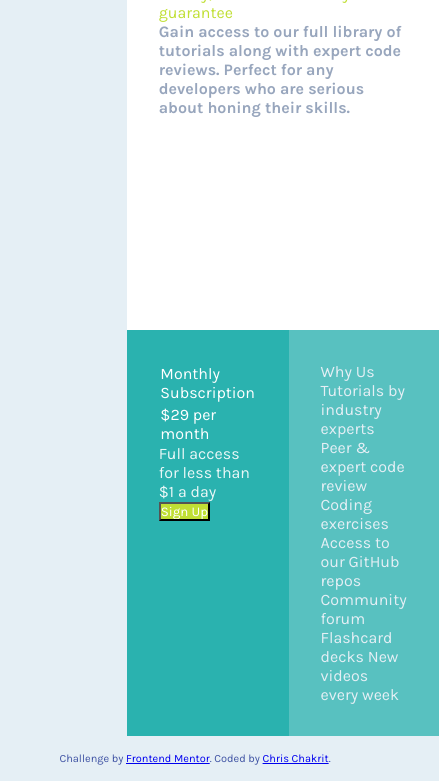
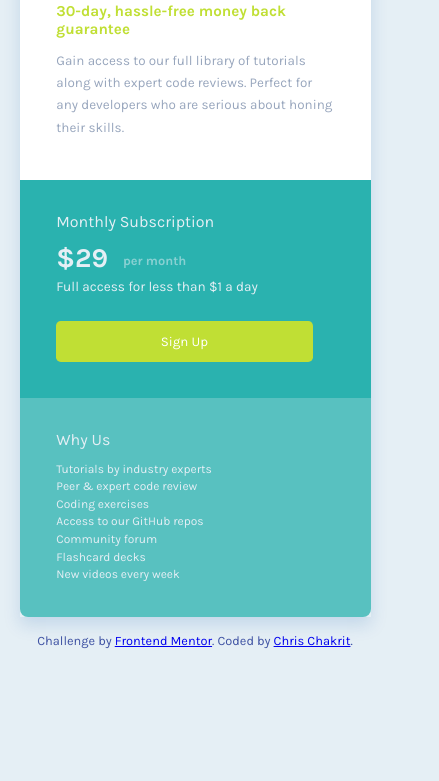
Before and after one commit to chrischakrit/Single-price-grid-component, a plain HTML site: page index.html in a window 390 px wide. Shown: the part 204-985 px from the top of the page, 439 px wide, since content can reach past the window. After the commit the page ends 868 px from the top, so only its background shows below. Drawn offline with Linux system fonts and the light colour scheme.

Commit message:
fix CSS and media query

```diff
--- a/index.html
+++ b/index.html
@@ -9,25 +9,29 @@
   <body>
     <main class="grid-container">
       <article>
-        <h2 id="header-1">Join our community</h2>
-        <p id="header-2">30-day, hassle-free money back guarantee</p>
-        <p id="header-3">
+        <h1 id="community-1">Join our community</h1>
+        <p id="community-2">30-day, hassle-free money back guarantee</p>
+        <p id="community-3">
           Gain access to our full library of tutorials along with expert code
           reviews. Perfect for any developers who are serious about honing their
           skills.
         </p>
       </article>
       <article>
-        <div id="Sub-1">Monthly Subscription</div>
-        <div id="Sub-2">&dollar;29 <span>per month</span></div>
-        <p id="Sub-4">Full access for less than &dollar;1 a day</p>
+        <div id="sub-1">Monthly Subscription</div>
+        <div id="sub-2">&dollar;29 <span id="sub-3">per month</span></div>
+        <p id="sub-4">Full access for less than &dollar;1 a day</p>
         <input type="submit" value="Sign Up" />
       </article>
       <article>
-        <div>Why Us</div>
-        <p>
-          Tutorials by industry experts Peer &amp; expert code review Coding
-          exercises Access to our GitHub repos Community forum Flashcard decks
+        <div id="why-1">Why Us</div>
+        <p id="why-2">
+          Tutorials by industry experts <br />
+          Peer &amp; expert code review <br />
+          Coding exercises <br />
+          Access to our GitHub repos <br />
+          Community forum <br />
+          Flashcard decks <br />
           New videos every week
         </p>
       </article>
--- a/style.css
+++ b/style.css
@@ -6,63 +6,133 @@
   box-sizing: border-box;
   font-family: "Karla", sans-serif;
 }
+:root {
+  --cyan: hsla(179, 62%, 43%);
+  --bright-yellow: hsl(71, 73%, 54%);
+  --light-grey: hsl(204, 43%, 93%);
+  --grayish-blue: hsla(218, 22%, 67%);
+}
 body {
-  background-color: hsl(204, 43%, 93%); /*Light Grey*/
+  background-color: var(--light-grey);
 }
 .grid-container {
   display: grid;
-  grid-template-rows: repeat(2, 1fr);
+  grid-template-rows: 4.25fr 5fr;
   grid-template-columns: repeat(2, 1fr);
   margin: 0 auto;
-  margin-top: 8rem;
-  width: 35%;
+  margin-top: 10rem;
+  width: 36%;
+  box-shadow: 0px 15px 30px rgba(0, 80, 170, 0.15);
 }
-article {
-  padding: 2rem;
-  font-size: 1rem;
-}
+
+/* Join community section */
 article:first-child {
   grid-column: 1/3;
   background-color: white;
+  border-radius: 0.5rem 0.5rem 0 0;
 }
+#community-1 {
+  color: var(--cyan);
+  font-size: 1.3rem;
+  font-weight: 700;
+  padding: 2rem 2.3rem 0.7rem;
+}
+#community-2 {
+  color: var(--bright-yellow);
+  font-size: 0.95rem;
+  font-weight: 700;
+  padding: 0.7rem 2.3rem 0.7rem;
+}
+#community-3 {
+  color: var(--grayish-blue);
+  font-size: 0.84rem;
+  font-weight: 400;
+  padding: 0 2.3rem 1.2rem;
+  line-height: 1.4rem;
+}
+
+/* Subscription section */
 article:nth-child(2) {
-  background-color: hsla(179, 62%, 43%); /*Cyan*/
-  color: white;
+  background-color: var(--cyan);
+  color: var(--light-grey);
+  border-radius: 0 0 0 0.5rem;
 }
-article:last-child {
-  background-color: hsla(179, 62%, 43%); /*Cyan*/
-  opacity: 75%;
-  color: hsl(204, 43%, 93%); /*Light Grey*/
+#sub-1 {
+  padding: 2rem 2.3rem 0.5rem;
 }
-#header-1 {
-  color: hsla(179, 62%, 43%); /*Cyan*/
+#sub-2 {
+  font-size: 1.7rem;
+  font-weight: 700;
+  padding: 0.2rem 2.3rem 0.2rem;
 }
-#header-2 {
-  color: hsl(71, 73%, 54%); /*Bright Yellow*/
+#sub-3 {
+  font-size: 0.8rem;
+  vertical-align: middle;
+  padding: 0.5rem 0.5rem 0.5rem;
+  opacity: 0.5;
 }
-#header-3 {
-  font-weight: bold;
-  color: hsla(218, 22%, 67%); /* Grayish Blue*/
-}
-#Sub-1 {
-  padding: 0.1em;
-}
-#Sub-2 {
-  padding: 0.1em;
-}
-#Sub-3 {
-  color: hsl(204, 43%, 93%); /*Light Grey*/
-}
-#Sub-4 {
-  opacity: 90%;
+#sub-4 {
+  font-size: 0.85rem;
+  padding: 0.1rem 1rem 1.6rem 2.3rem;
 }
 input {
-  background-color: hsl(71, 73%, 54%); /*Bright Yellow*/
+  background-color: var(--bright-yellow);
   color: white;
+  padding: 0.8rem 2.3rem 0.8rem;
+  width: 73%;
+  margin: 0.1rem 2.3rem 2.3rem;
+  text-align: center;
+  vertical-align: middle;
+  border: none;
+  border-radius: 0.3rem;
 }
+input:hover {
+  cursor: pointer;
+  opacity: 0.7;
+}
+
+/* Why Us section */
+article:last-child {
+  background-color: var(--cyan);
+  opacity: 0.75;
+  color: var(--light-grey);
+  border-radius: 0 0 0.5rem 0;
+}
+#why-1 {
+  font-size: 1rem;
+  padding: 2rem 2.3rem 0.7rem;
+}
+#why-2 {
+  font-size: 0.75rem;
+  font-weight: 100;
+  line-height: 1.1rem;
+  letter-spacing: 0rem;
+  padding: 0 2.3rem 1rem;
+}
+
 footer {
   margin: 1rem;
-  font-size: 11px;
+  font-size: 0.8rem;
   text-align: center;
   color: hsl(228, 45%, 44%);
 }
+@media only screen and (max-width: 768px) {
+  .grid-container {
+    display: grid;
+    grid-template-rows: 4.8fr 4.1fr 4.1fr;
+    grid-template-columns: 1fr;
+    margin: 0 auto;
+    margin-top: 8rem;
+    width: 90%;
+    box-shadow: 0 0.5rem 1rem rgba(0, 80, 170, 0.15);
+  }
+  article:first-child {
+    grid-column: 1/2;
+  }
+  article:nth-child(2) {
+    border-radius: 0 0 0 0;
+  }
+  article:last-child {
+    border-radius: 0 0 0.5rem 0.5rem;
+  }
+}
```
